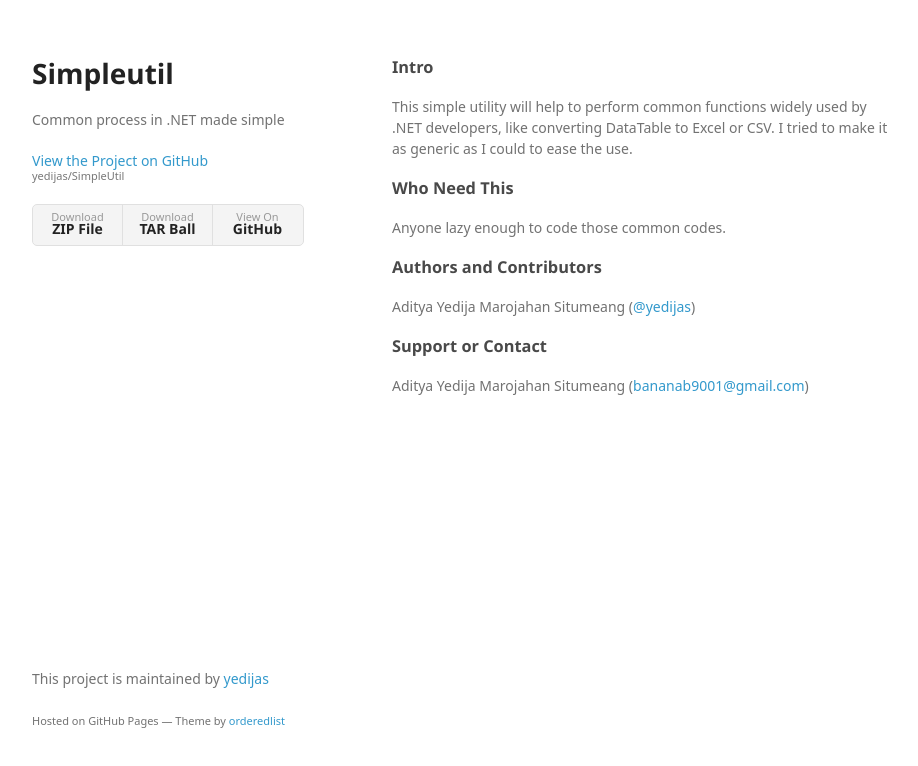
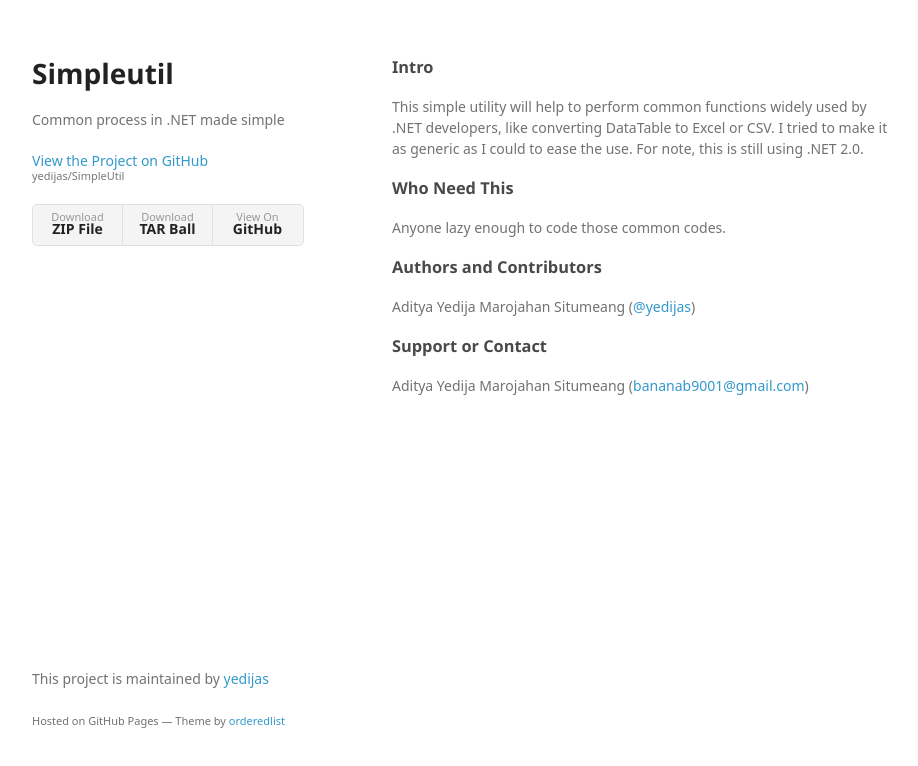
Before and after one commit to yedijas/SimpleUtil, a plain HTML site: page index.html in a window 1280 px wide. Shown: the whole page, without its empty margins (178-1096 px from the left). Drawn offline with Linux system fonts and the light colour scheme; a web font is replaced by a local one.

Commit message:
Update index.html

```diff
--- a/index.html
+++ b/index.html
@@ -31,7 +31,7 @@
         <h3>
 <a id="intro" class="anchor" href="#intro" aria-hidden="true"><span class="octicon octicon-link"></span></a>Intro</h3>
 
-<p>This simple utility will help to perform common functions widely used by .NET developers, like converting DataTable to Excel or CSV. I tried to make it as generic as I could to ease the use.</p>
+<p>This simple utility will help to perform common functions widely used by .NET developers, like converting DataTable to Excel or CSV. I tried to make it as generic as I could to ease the use. For note, this is still using .NET 2.0.</p>
 
 <h3>
 <a id="who-need-this" class="anchor" href="#who-need-this" aria-hidden="true"><span class="octicon octicon-link"></span></a>Who Need This</h3>
```
